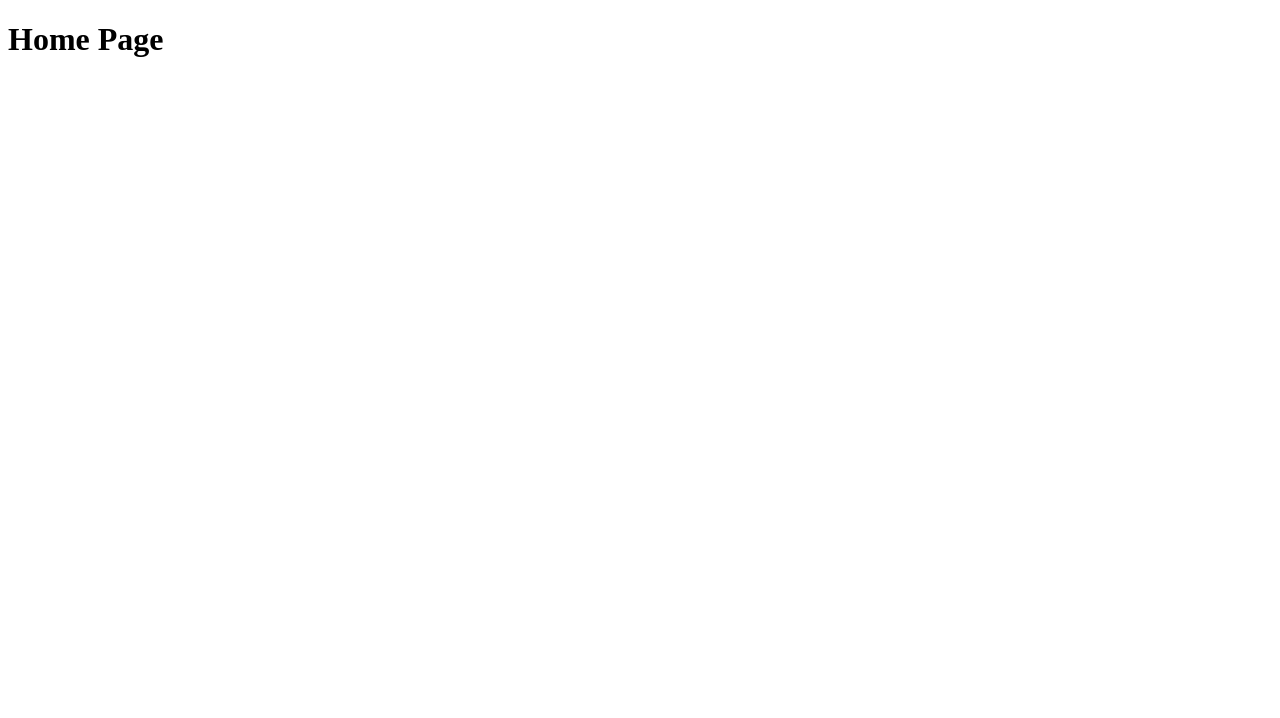
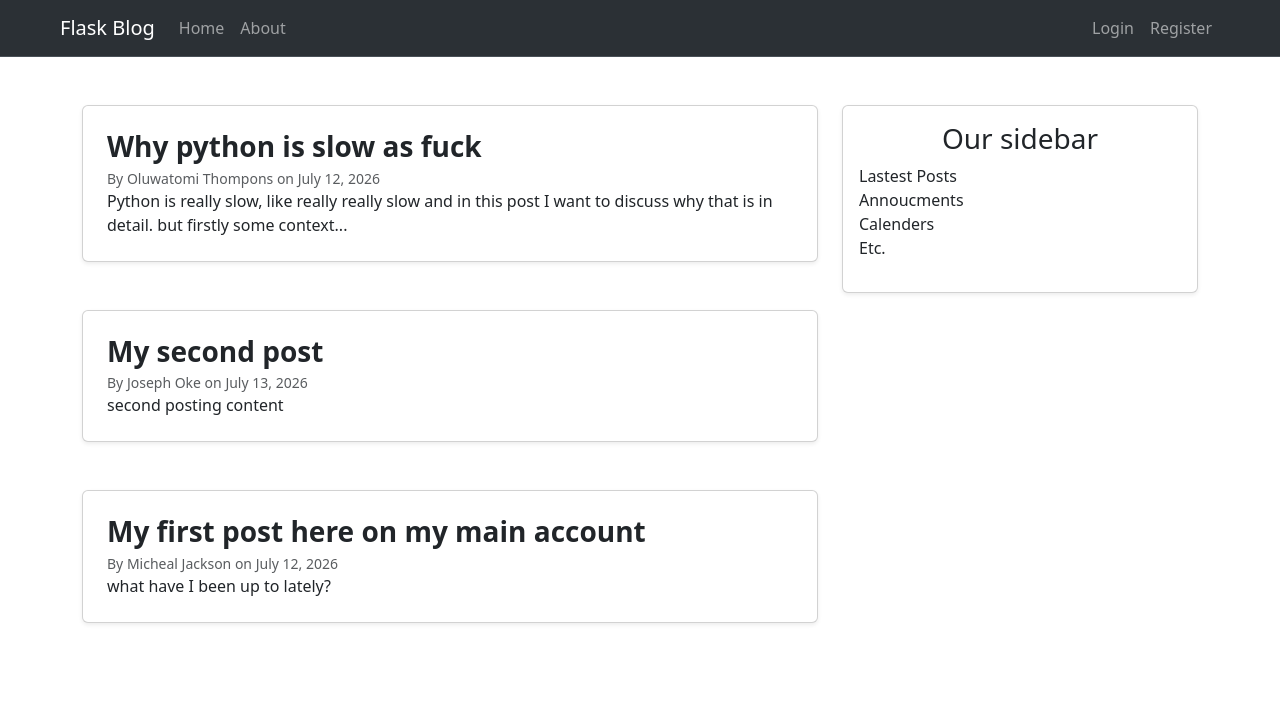
Before and after one commit to Joshua-Thompson-NG/flask-blog-application, a Flask app: page / in a window 1280 px wide. Before the commit the part shown is almost empty. Shown: the top 718 px of the page. Run offline with Flask 3, Linux system fonts and the light colour scheme.

Commit message:
Basic ui updated

```diff
--- a/app.py
+++ b/app.py
@@ -1,15 +1,39 @@
 from flask import Flask,render_template
 app = Flask(__name__)
+
+
+# dummy data for testing
+posts = [
+    {"author":"Oluwatomi Thompons",
+    "title":"Why python is slow as fuck",
+    "content":"Python is really slow, like really really slow and in this post I want to discuss why that is in detail. but firstly some context...",
+    "date_posted":"July 12, 2026"},
+
+    {"author":"Joseph Oke",
+    "title":"My second post",
+    "content":"second posting content",
+    "date_posted":"July 13, 2026"},
+
+    {"author":"Micheal Jackson",
+    "title":"My first post here on my main account",
+    "content":"what have I been up to lately?",
+    "date_posted":"July 12, 2026"},
+
+]
+
+
 
 #application routes
 @app.route("/")
 @app.route("/home")
 def home():
-    return render_template("index.html")
+    return render_template("index.html",posts=posts)
 
 @app.route("/about")
 def about():
-    return render_template("about.html")
+    return render_template("about.html",title='About')
+
+
 
 
 if __name__ == "__main__":
--- a/templates/index.html
+++ b/templates/index.html
@@ -1,11 +1,14 @@
-<!DOCTYPE html>
-<html lang="en">
-<head>
-    <meta charset="UTF-8">
-    <meta name="viewport" content="width=device-width, initial-scale=1.0">
-    <title>Document</title>
-</head>
-<body>
-    <h1>Home Page</h1>
-</body>
-</html>
+{% extends "layout.html" %}
+{% block  content%}
+    {% for i in posts %}
+        <div class="card shadow-sm  mb-5">
+            <div class="card-body p-4">
+                <h2 class="card-title fw-bold text-dark h3">{{i.title}}</h2>
+
+                <p class="card-subtitle  text-muted small">By {{i.author}} on {{i.date_posted}}</p>
+
+                <p class="card-text">{{i.content}}</p>
+            </div>
+        </div>
+    {% endfor %}
+{% endblock  content%}
--- /dev/null
+++ b/templates/layout.html
@@ -0,0 +1,74 @@
+<!DOCTYPE html>
+<html lang="en">
+<head>
+    <meta charset="UTF-8">
+    <meta name="viewport" content="width=device-width, initial-scale=1.0">
+    {%if title%}
+        <title>Flask Blog - {{title}}</title>
+    {% else %}
+        <title>Flask Blog</title>
+    {% endif %}
+    <link href="https://cdn.jsdelivr.net/npm/bootstrap@5.3.8/dist/css/bootstrap.min.css" rel="stylesheet" integrity="sha384-sRIl4kxILFvY47J16cr9ZwB07vP4J8+LH7qKQnuqkuIAvNWLzeN8tE5YBujZqJLB" crossorigin="anonymous">
+
+</head>
+<body>
+
+    <!-- Navbar -->
+    <nav class="navbar navbar-expand-lg bg-body-tertiary bg-dark border-bottom border-body px-5" data-bs-theme="dark" >
+        <div class="container-fluid">
+            <a class="navbar-brand" href="#">Flask Blog</a>
+                <button class="navbar-toggler" type="button" data-bs-toggle="collapse" data-bs-target="#navbarSupportedContent" aria-controls="navbarSupportedContent" aria-expanded="false" aria-label="Toggle navigation">
+                    <span class="navbar-toggler-icon"></span>
+                </button>
+            <div class="collapse navbar-collapse" id="navbarSupportedContent">
+                <ul class="navbar-nav me-auto mb-2 mb-lg-0">
+                    <li class="nav-item">
+                        <a class="nav-link " href="#">Home</a>
+                    </li>
+                    <li class="nav-item">
+                        <a class="nav-link" href="#">About</a>
+                    </li>
+                </ul>
+
+                <ul class="navbar-nav ms-auto mb-2 mb-lg-0">
+                        <li class="nav-item">
+                            <a class="nav-link " href="#">Login</a>
+                        </li>
+                        <li class="nav-item">
+                            <a class="nav-link" href="#">Register</a>
+                        </li>
+                </ul>
+            </div>
+        </div>
+    </nav>
+
+        <!-- Body -->
+
+
+
+    <main role="main" class="container py-5 ">
+        <div class="row g-4">
+            <div class="col-md-8">
+                {% block  content %} {% endblock  content %}
+            </div>
+
+            <div class="col-md-4">
+                <div class="card py-3 shadow-sm">
+                    <h3 class="text-center">Our sidebar</h3>
+
+                    <ul class="list-unstyled ps-3">
+                        <li>Lastest Posts</li>
+                        <li>Annoucments</li>
+                        <li>Calenders</li>
+                        <li>Etc.</li>
+                    </ul>
+                </div>
+            </div>
+        </div>
+    </main>
+
+
+    <script src="https://cdn.jsdelivr.net/npm/bootstrap@5.3.8/dist/js/bootstrap.bundle.min.js" integrity="sha384-FKyoEForCGlyvwx9Hj09JcYn3nv7wiPVlz7YYwJrWVcXK/BmnVDxM+D2scQbITxI" crossorigin="anonymous"></script>
+
+</body>
+</html>
```
Also changed, not shown: templates/about.html (+4 -10 lines).
